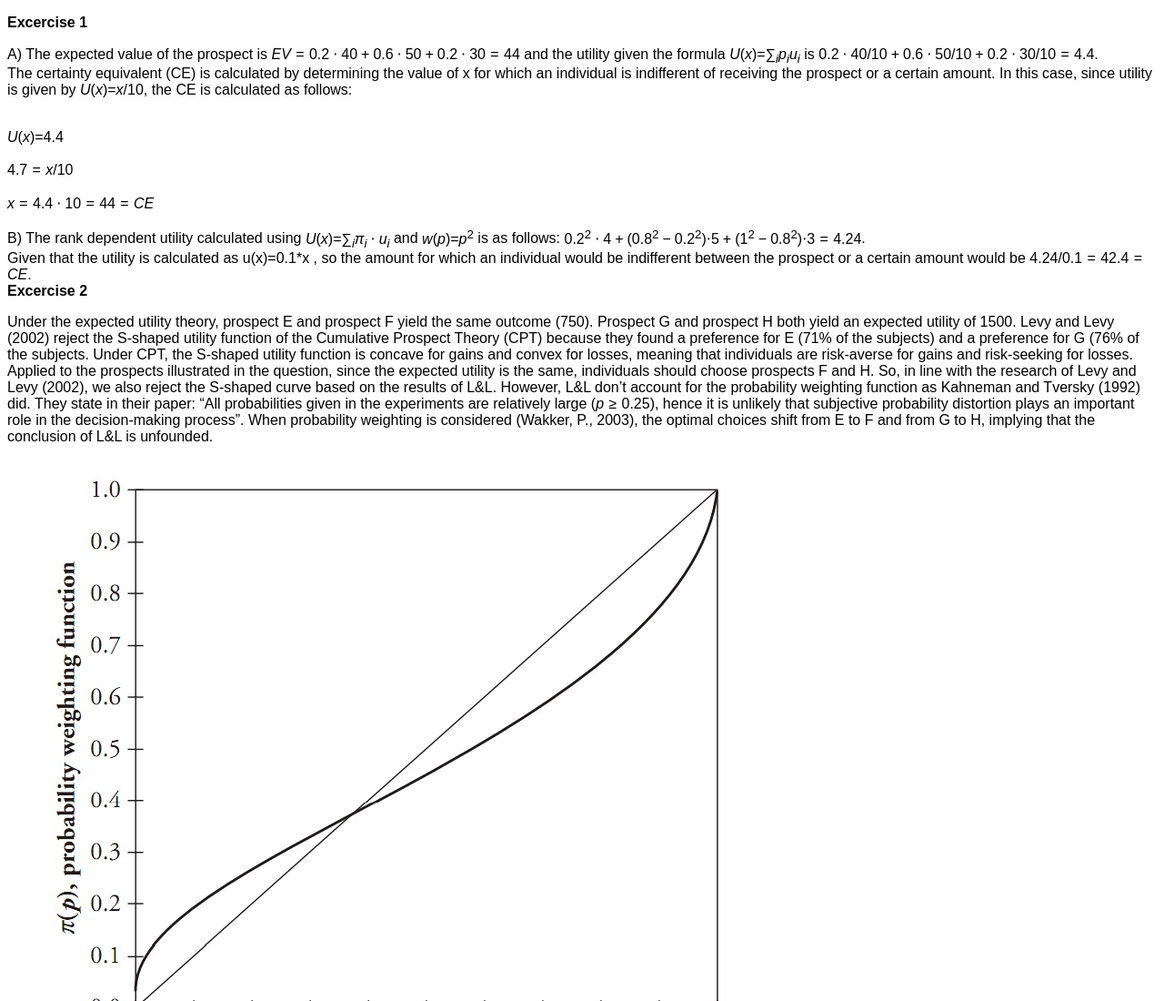
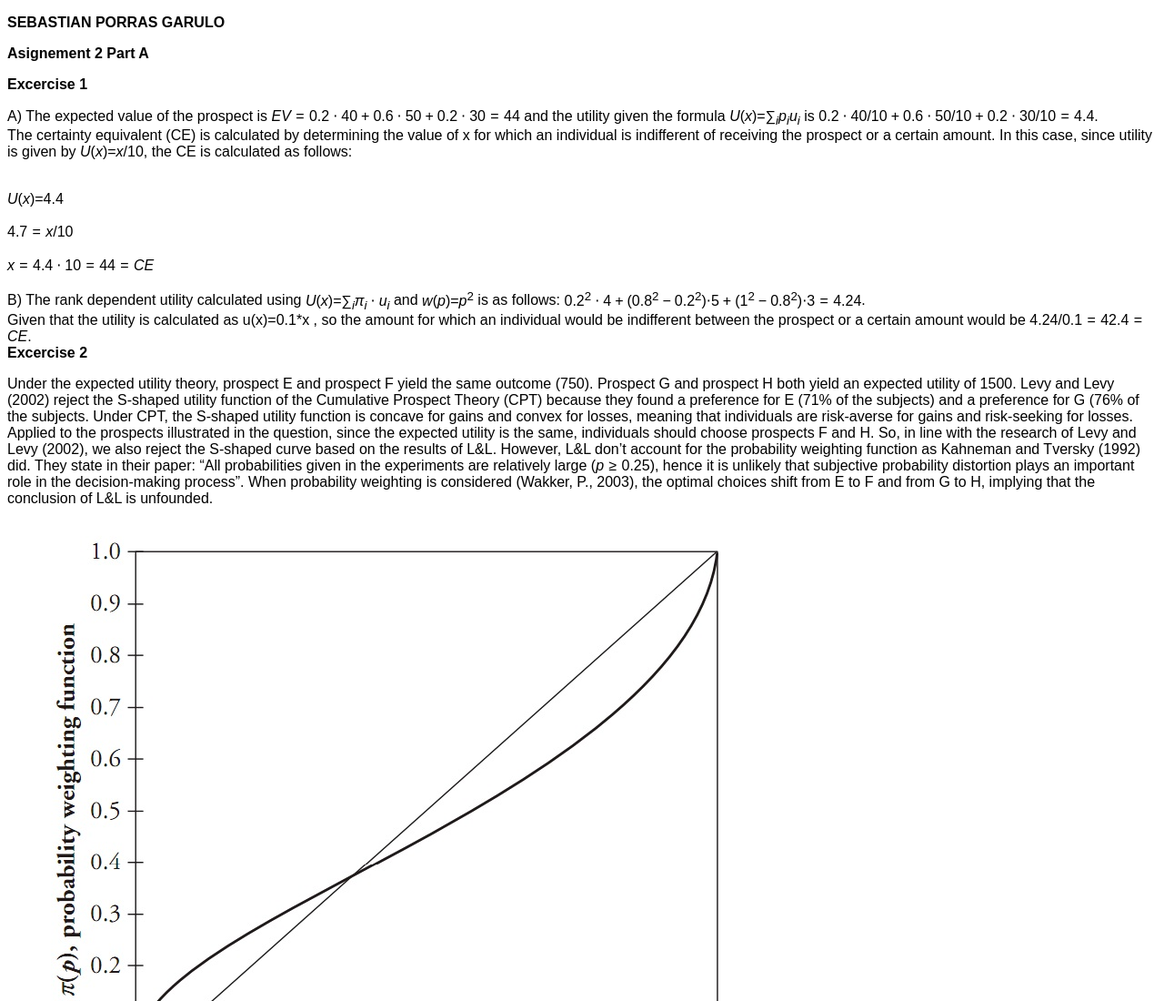
Before and after one commit to spgarulo/second-assignment, a plain HTML site: page index.html in a window 1280 px wide. Shown: the top 1100 px of the page at 91% size. Drawn offline with Linux system fonts and the light colour scheme.

Commit message:
changes in the title

```diff
--- a/index.html
+++ b/index.html
@@ -4,11 +4,15 @@
   <meta http-equiv="Content-Type" content="text/html; charset=utf-8" />
   <meta http-equiv="Content-Style-Type" content="text/css" />
   <meta name="generator" content="pandoc" />
-  <title></title>
+  <title>SEBASTIAN PORRAS GARULO</title>
   <style type="text/css">code{white-space: pre;}</style>
   <link rel="stylesheet" href="style.css" type="text/css" />
 </head>
 <body>
+<p><strong>SEBASTIAN PORRAS GARULO<br />
+</strong></p>
+<p><strong>Asignement 2 Part A<br />
+</strong></p>
 <p><strong>Excercise 1<br />
 </strong></p>
 <p>A) The expected value of the prospect is <span class="math inline"><em>E</em><em>V</em> = 0.2 ⋅ 40 + 0.6 ⋅ 50 + 0.2 ⋅ 30 = 44</span> and the utility given the formula <span class="math inline"><em>U</em>(<em>x</em>)=∑<sub><em>i</em></sub><em>p</em><sub><em>i</em></sub><em>u</em><sub><em>i</em></sub></span> is <span class="math inline">0.2 ⋅ 40/10 + 0.6 ⋅ 50/10 + 0.2 ⋅ 30/10 = 4.4</span>.<br />
```
Also changed, not shown: 1 other file.
